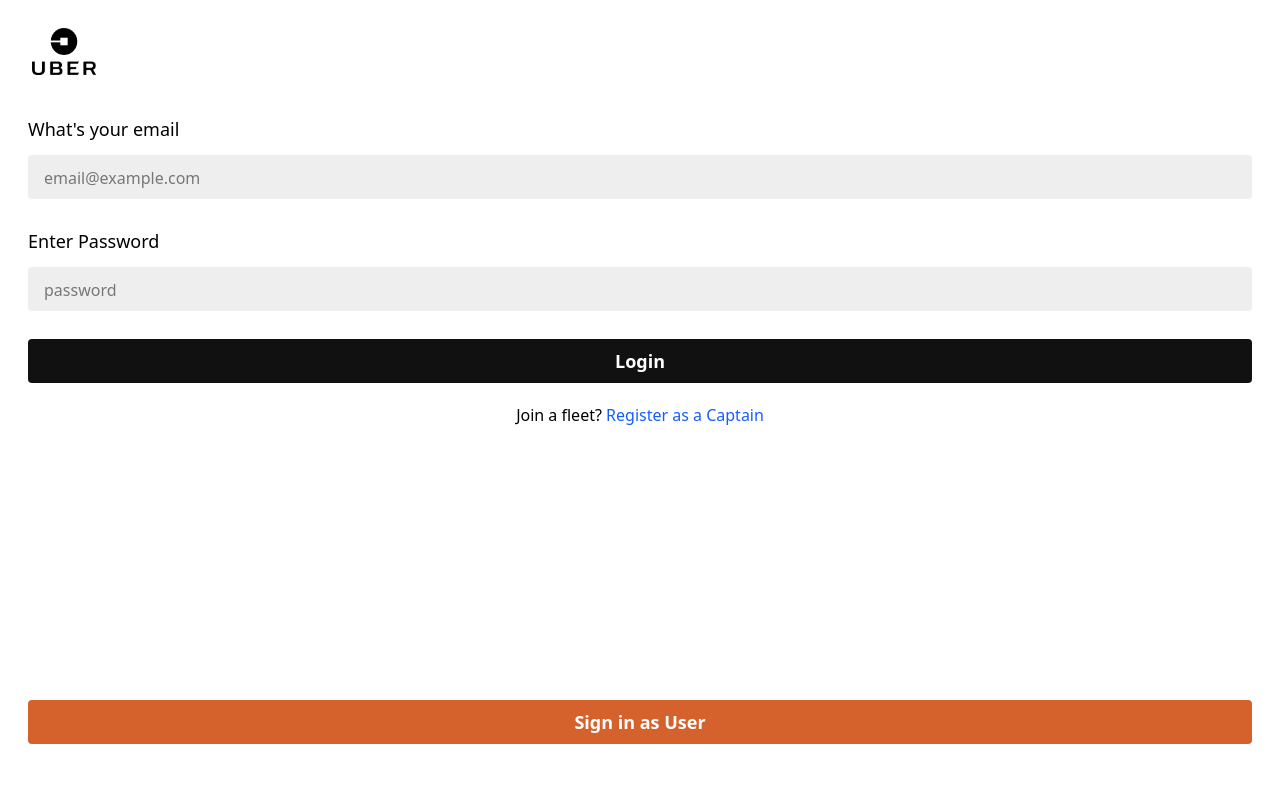
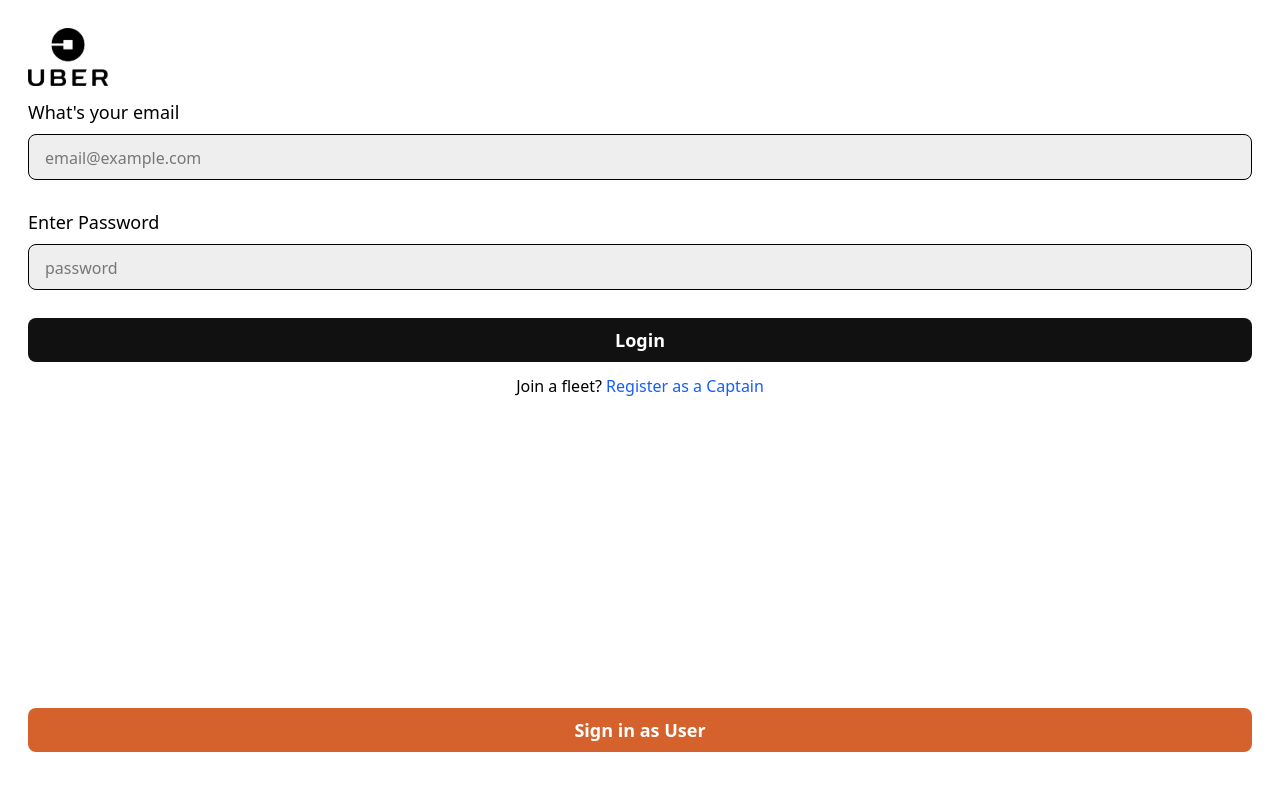
Before and after one commit to venkata-kavya/uber-clone, a React (Vite) app in the folder frontend/: page /captain-login in a window 1280 px wide. Shown: the top 790 px of the page. Built offline with nearby package versions, Linux system fonts and the light colour scheme.

Commit message:
Integrate Captain Login endpoint

```diff
--- a/frontend/src/pages/CaptainLogin.jsx
+++ b/frontend/src/pages/CaptainLogin.jsx
@@ -1,19 +1,37 @@
 import React, { useState } from "react";
 import uberDriver from "../assets/uberDriver.png";
 import { Link } from "react-router-dom";
+import { useNavigate } from "react-router-dom";
+import axios from "axios";
+import { CaptainDataContext } from "../context/CaptainContext";
 
-const CaptainLogin = () => {
+const Captainlogin = () => {
   const [email, setEmail] = useState("");
   const [password, setPassword] = useState("");
-  const [captainData, setCaptainData] = useState({});
 
-  const submitHandler = (e) => {
+  const { captain, setCaptain } = React.useContext(CaptainDataContext);
+  const navigate = useNavigate();
+
+  const submitHandler = async (e) => {
     e.preventDefault();
+    const captain = {
+      email: email,
+      password,
+    };
 
-    setCaptainData({
-      email: email,
-      password: password,
-    });
+    const response = await axios.post(
+      `${import.meta.env.VITE_BASE_URL}/captains/login`,
+      captain
+    );
+
+    if (response.status === 200) {
+      const data = response.data;
+
+      setCaptain(data.captain);
+      localStorage.setItem("token", data.token);
+      navigate("/captain-home");
+    }
+
     setEmail("");
     setPassword("");
   };
@@ -21,37 +39,43 @@ const CaptainLogin = () => {
   return (
     <div className="p-7 h-screen flex flex-col justify-between">
       <div>
+        <img className="w-20 mb-3" src={uberDriver} alt="" />
+
         <form
           onSubmit={(e) => {
             submitHandler(e);
           }}
         >
-          <img className="w-16 mb-10 ml-1" src={uberDriver} alt="uber-logo" />
-          <h3 className="text-lg font-inter font-medium mb-2">
-            What's your email
-          </h3>
+          <h3 className="text-lg font-medium mb-2">What's your email</h3>
           <input
             required
             value={email}
-            onChange={(e) => setEmail(e.target.value)}
-            className="bg-[#eeeeee] mb-7 rounded px-4 mt-1 py-2  w-full text-lg placeholder:text-base"
+            onChange={(e) => {
+              setEmail(e.target.value);
+            }}
+            className="bg-[#eeeeee] mb-7 rounded-lg px-4 py-2 border w-full text-lg placeholder:text-base"
             type="email"
             placeholder="email@example.com"
-          ></input>
+          />
+
           <h3 className="text-lg font-medium mb-2">Enter Password</h3>
+
           <input
+            className="bg-[#eeeeee] mb-7 rounded-lg px-4 py-2 border w-full text-lg placeholder:text-base"
+            value={password}
+            onChange={(e) => {
+              setPassword(e.target.value);
+            }}
             required
-            value={password}
-            onChange={(e) => setPassword(e.target.value)}
-            className="bg-[#eeeeee] mb-7 rounded px-4 mt-1 py-2  w-full text-lg placeholder:text-base"
             type="password"
             placeholder="password"
-          ></input>
-          <button className="bg-[#111] text-[#fff] font-semibold mb-5 rounded px-4 py-2  w-full text-lg placeholder:text-base">
+          />
+
+          <button className="bg-[#111] text-white font-semibold mb-3 rounded-lg px-4 py-2 w-full text-lg placeholder:text-base">
             Login
           </button>
         </form>
-        <p className="text-center mb-2">
+        <p className="text-center">
           Join a fleet?{" "}
           <Link to="/captain-signup" className="text-blue-600">
             Register as a Captain
@@ -60,8 +84,8 @@ const CaptainLogin = () => {
       </div>
       <div>
         <Link
-          to="/signup"
-          className="bg-[#d5622d] flex items-center justify-center text-[#fff] font-semibold mb-7 rounded px-4 py-2  w-full text-lg placeholder:text-base"
+          to="/login"
+          className="bg-[#d5622d] flex items-center justify-center text-white font-semibold mb-5 rounded-lg px-4 py-2 w-full text-lg placeholder:text-base"
         >
           Sign in as User
         </Link>
@@ -70,4 +94,4 @@ const CaptainLogin = () => {
   );
 };
 
-export default CaptainLogin;
+export default Captainlogin;
```
Also changed, not shown: frontend/src/pages/CaptainProtectWrapper.jsx (added).
